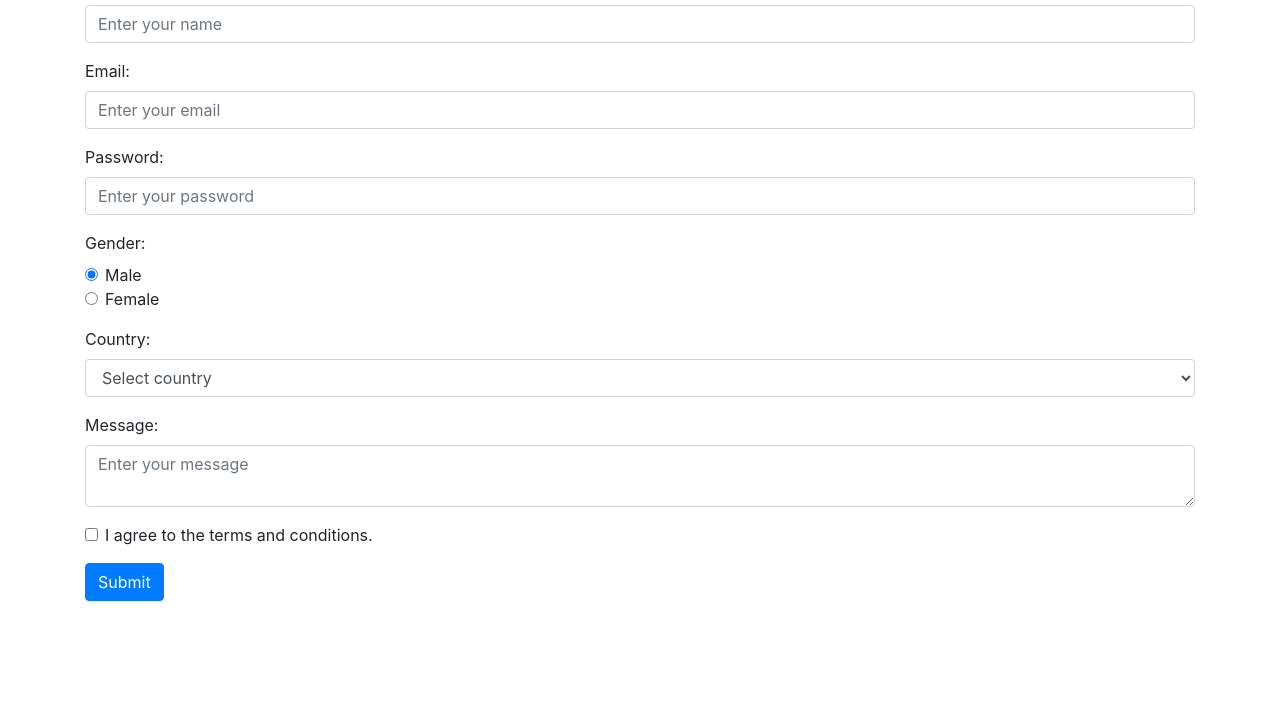
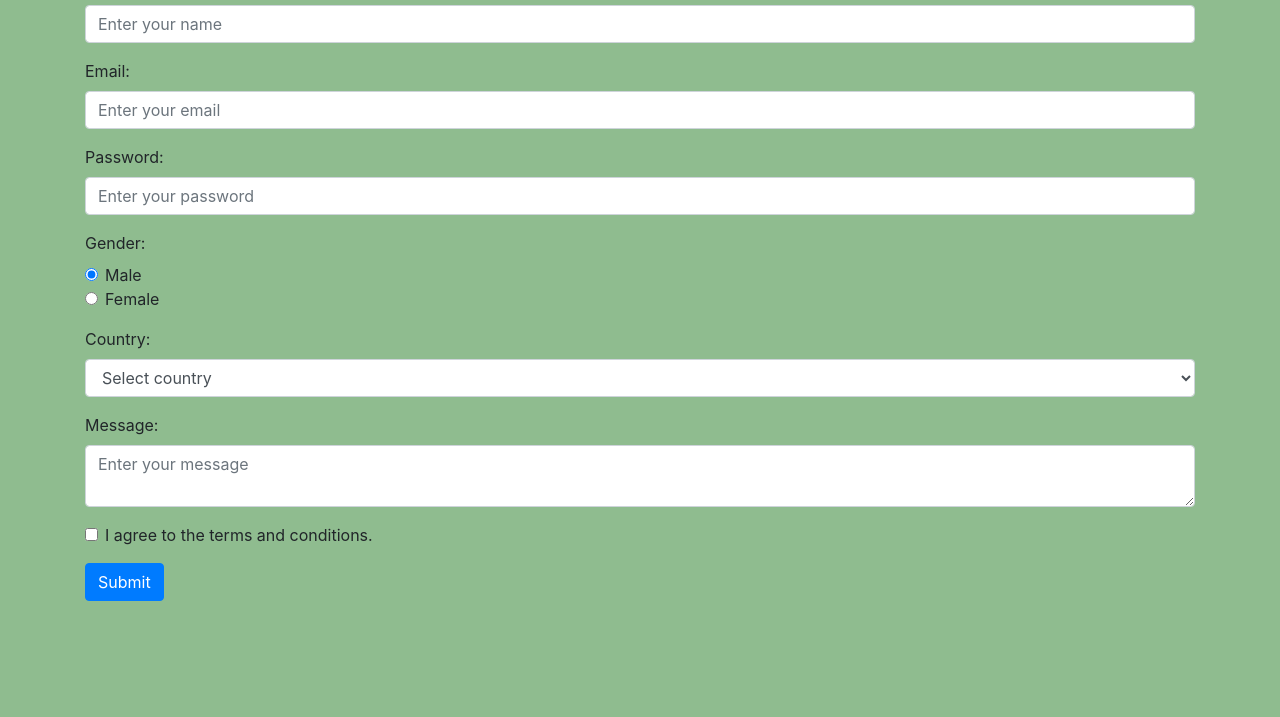
Before and after one commit to PSaiManojReddy/HCI3, a plain HTML site: page forms2.html in a window 1280 px wide. Shown: the part 83-800 px from the top of the page. Drawn offline with nearby package versions, Linux system fonts and the light colour scheme.

Commit message:
Update forms2.html

```diff
--- a/forms2.html
+++ b/forms2.html
@@ -6,7 +6,7 @@
     <meta name="viewport" content="width=device-width, initial-scale=1">
     <link rel="stylesheet" href="https://maxcdn.bootstrapcdn.com/bootstrap/4.5.2/css/bootstrap.min.css">
   </head>
-  <body>
+  <body style="background-color: darkseagreen;">
     <div class="container">
       <h1>Sign Up Form</h1>
       <form>
```
